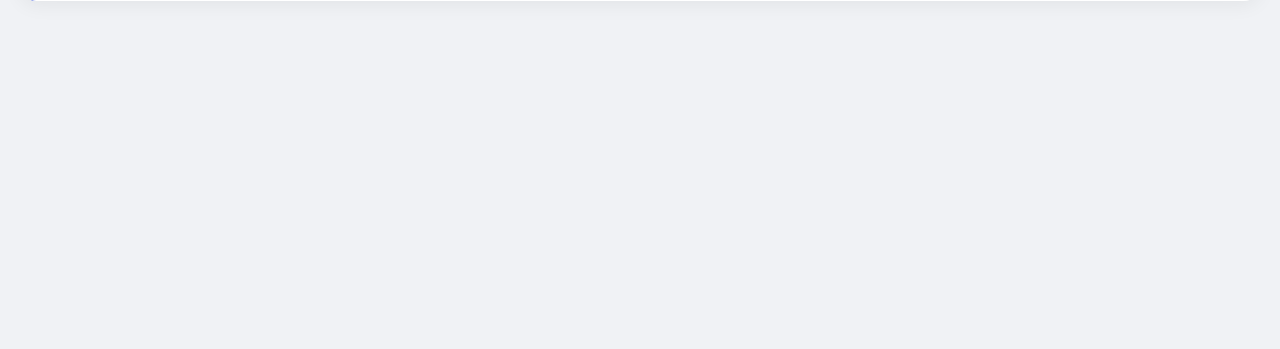
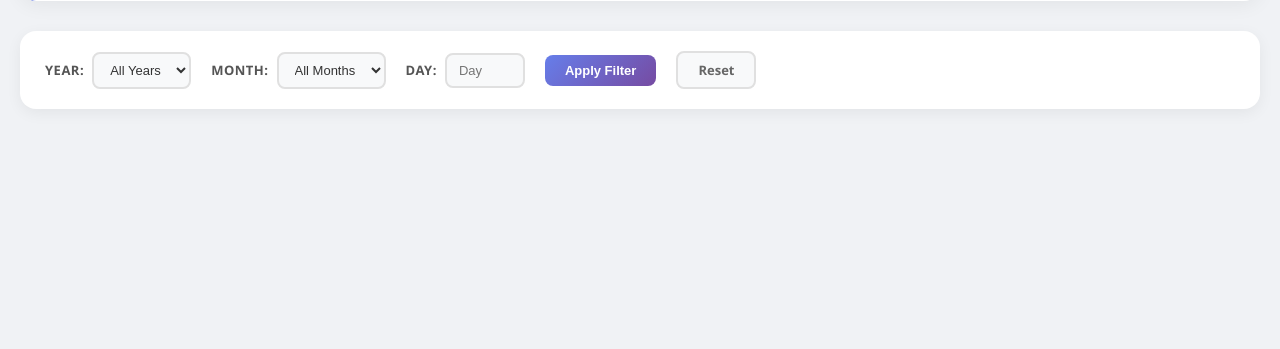
Before and after one commit to harys-rifai/Django-webAnalitic, a Django app: template finance/templates/finance/dashboard.html in a window 1280 px wide. Shown: the part 242-591 px from the top of the page. Run offline with Django 4.2, Linux system fonts and the light colour scheme; the template is opened without the code that fills it, so the values that code supplies are empty.

Commit message:
Power BI-style dashboard: interactive filters (year/month/day), modern filter bar

```diff
--- a/finance/templates/finance/dashboard.html
+++ b/finance/templates/finance/dashboard.html
@@ -92,6 +92,90 @@
             box-shadow: 0 4px 20px rgba(0, 0, 0, 0.06);
             margin-bottom: 30px;
             border-left: 5px solid #667eea;
+        }
+
+        .filter-bar {
+            background: white;
+            padding: 20px 25px;
+            border-radius: 16px;
+            box-shadow: 0 4px 15px rgba(0, 0, 0, 0.06);
+            margin-bottom: 30px;
+            display: flex;
+            align-items: center;
+            gap: 20px;
+            flex-wrap: wrap;
+        }
+
+        .filter-group {
+            display: flex;
+            align-items: center;
+            gap: 8px;
+        }
+
+        .filter-group label {
+            font-size: 13px;
+            font-weight: 600;
+            color: #555;
+            text-transform: uppercase;
+            letter-spacing: 0.5px;
+        }
+
+        .filter-group select,
+        .filter-group input {
+            padding: 8px 12px;
+            border: 2px solid #e0e0e0;
+            border-radius: 8px;
+            font-size: 13px;
+            color: #333;
+            background: #f8f9fa;
+            cursor: pointer;
+            transition: all 0.2s ease;
+        }
+
+        .filter-group select:hover,
+        .filter-group input:hover {
+            border-color: #667eea;
+        }
+
+        .filter-group select:focus,
+        .filter-group input:focus {
+            outline: none;
+            border-color: #667eea;
+            background: white;
+        }
+
+        .filter-btn {
+            padding: 8px 20px;
+            background: linear-gradient(135deg, #667eea 0%, #764ba2 100%);
+            color: white;
+            border: none;
+            border-radius: 8px;
+            cursor: pointer;
+            font-size: 13px;
+            font-weight: 600;
+            transition: all 0.3s ease;
+        }
+
+        .filter-btn:hover {
+            transform: translateY(-2px);
+            box-shadow: 0 4px 15px rgba(102, 126, 234, 0.3);
+        }
+
+        .reset-btn {
+            padding: 8px 20px;
+            background: #f8f9fa;
+            color: #666;
+            border: 2px solid #e0e0e0;
+            border-radius: 8px;
+            cursor: pointer;
+            font-size: 13px;
+            font-weight: 600;
+            text-decoration: none;
+            transition: all 0.2s ease;
+        }
+
+        .reset-btn:hover {
+            background: #e0e0e0;
         }
 
         .welcome h2 {
@@ -363,6 +447,38 @@
         <div class="welcome">
             <h2>Welcome, {{ user_name }}!</h2>
             <p>Role: <strong>{{ user_role }}</strong></p>
+        </div>
+
+        <div class="filter-bar">
+            <form method="GET" style="display: flex; gap: 20px; align-items: center; flex-wrap: wrap;">
+                <div class="filter-group">
+                    <label for="year">Year:</label>
+                    <select name="year" id="year" onchange="this.form.submit()">
+                        <option value="">All Years</option>
+                        {% for year in available_years %}
+                        <option value="{{ year }}" {% if filter_year == year|stringformat:"i" %}selected{% endif %}>{{ year }}</option>
+                        {% endfor %}
+                    </select>
+                </div>
+
+                <div class="filter-group">
+                    <label for="month">Month:</label>
+                    <select name="month" id="month" onchange="this.form.submit()">
+                        <option value="">All Months</option>
+                        {% for month_num, month_name in available_months %}
+                        <option value="{{ month_num }}" {% if filter_month == month_num %}selected{% endif %}>{{ month_name }}</option>
+                        {% endfor %}
+                    </select>
+                </div>
+
+                <div class="filter-group">
+                    <label for="day">Day:</label>
+                    <input type="number" name="day" id="day" min="1" max="31" value="{{ filter_day }}" placeholder="Day" style="width: 80px;">
+                </div>
+
+                <button type="submit" class="filter-btn">Apply Filter</button>
+                <a href="{% url 'dashboard' %}" class="reset-btn">Reset</a>
+            </form>
         </div>
 
         {% if user_role == 'admin' or user_role == 'ceo' %}
```
Also changed, not shown: finance/views.py (+74 -15 lines).
